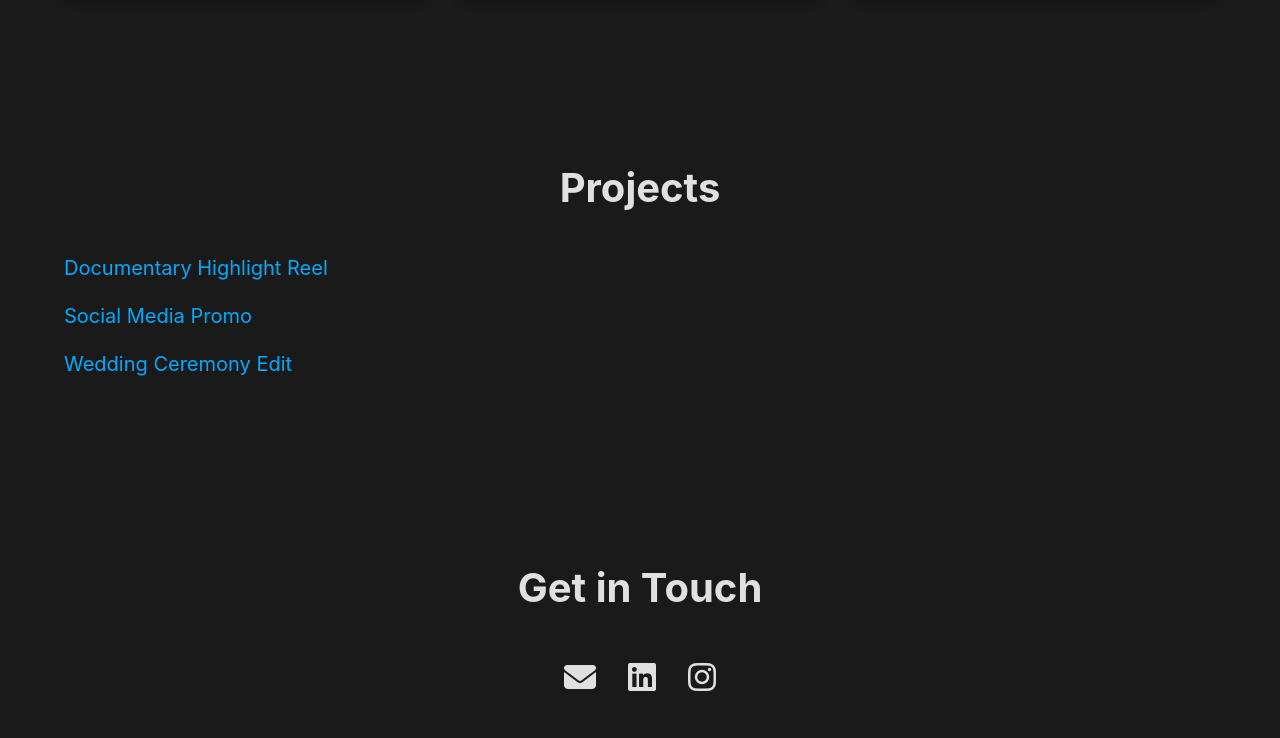
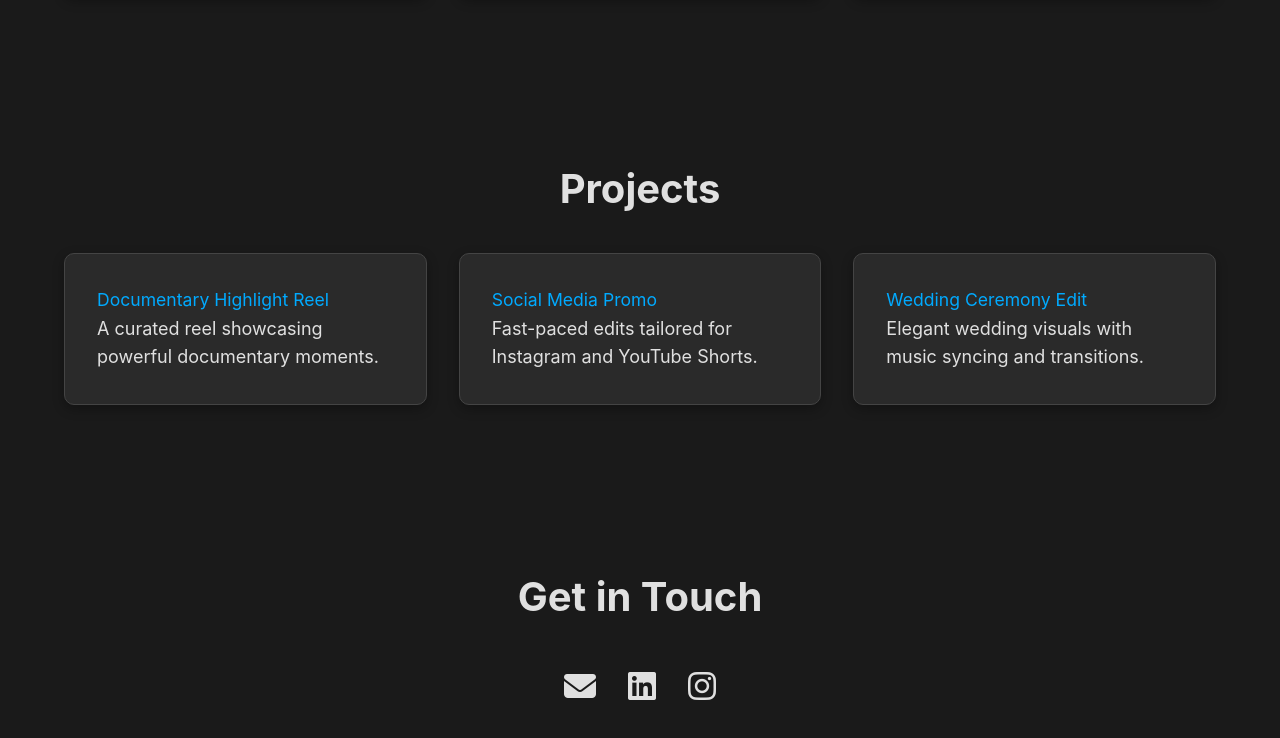
Before and after one commit to DeeppathakEdit/Deeppathak_Portfolio, a plain HTML site: page index.html in a window 1280 px wide. Shown: the part 1272-2010 px from the top of the page. Drawn offline with Linux system fonts and the light colour scheme.

Commit message:
Update index.html

```diff
--- a/index.html
+++ b/index.html
@@ -71,6 +71,7 @@
     }
 
     .theme-toggle {
+      margin-top: 0.5rem;
       background: none;
       border: none;
       color: var(--fg);
@@ -149,14 +150,16 @@
       min-width: 300px;
     }
 
-    .skills-grid {
+    .skills-grid,
+    .projects-grid {
       display: grid;
       grid-template-columns: repeat(auto-fit, minmax(250px, 1fr));
       gap: 2rem;
       margin-top: 2rem;
     }
 
-    .skill-card {
+    .skill-card,
+    .project-card {
       background: var(--card-bg);
       padding: 2rem;
       border-radius: 10px;
@@ -165,29 +168,19 @@
       box-shadow: var(--shadow);
     }
 
-    .skill-card:hover {
+    .skill-card:hover,
+    .project-card:hover {
       border-color: var(--accent);
       transform: translateY(-5px);
     }
 
-    .projects-list {
-      list-style: none;
-      padding: 0;
-      margin-top: 2rem;
+    .project-card a {
+      color: var(--accent);
+      text-decoration: none;
+      font-size: 1.1rem;
     }
 
-    .projects-list li {
-      margin-bottom: 1rem;
-      font-size: 1.25rem;
-    }
-
-    .projects-list a {
-      color: var(--accent);
-      text-decoration: none;
-      transition: var(--transition);
-    }
-
-    .projects-list a:hover {
+    .project-card a:hover {
       text-decoration: underline;
     }
 
@@ -224,7 +217,8 @@
         font-size: 2rem;
       }
 
-      .hero-img, .about-img {
+      .hero-img,
+      .about-img {
         width: 150px;
         height: 150px;
       }
@@ -257,13 +251,13 @@
       <p>Editing long and short videos with everything in between.</p>
     </div>
     <div class="hero-img">
-      <img src="https://github.com/DeeppathakEdit/Deeppathak_Portfolio/blob/main/images/deeppathak.jpeg" ;" alt="Deep Pathak Profile">
+      <img src="https://github.com/DeeppathakEdit/Deeppathak_Portfolio/blob/main/images/logologo.webp" ;" alt="Deep Pathak Profile">
     </div>
   </section>
 
   <section id="about" class="about">
     <div class="about-img">
-      <img src="https://github.com/DeeppathakEdit/Deeppathak_Portfolio/blob/main/images/deeppathak.jpeg" ;" alt="About Deep Pathak">
+      <img src="https://github.com/DeeppathakEdit/Deeppathak_Portfolio/blob/main/images/deeppathak.jpeg";" alt="About Deep Pathak">
     </div>
     <div class="about-text">
       <h2>About Me</h2>
@@ -291,11 +285,20 @@
 
   <section id="projects">
     <h2>Projects</h2>
-    <ul class="projects-list">
-      <li><a href="https://www.youtube.com" target="_blank">Documentary Highlight Reel</a></li>
-      <li><a href="https://www.youtube.com" target="_blank">Social Media Promo</a></li>
-      <li><a href="https://www.youtube.com" target="_blank">Wedding Ceremony Edit</a></li>
-    </ul>
+    <div class="projects-grid">
+      <div class="project-card">
+        <a href="https://www.youtube.com" target="_blank">Documentary Highlight Reel</a>
+        <p>A curated reel showcasing powerful documentary moments.</p>
+      </div>
+      <div class="project-card">
+        <a href="https://www.youtube.com" target="_blank">Social Media Promo</a>
+        <p>Fast-paced edits tailored for Instagram and YouTube Shorts.</p>
+      </div>
+      <div class="project-card">
+        <a href="https://www.youtube.com" target="_blank">Wedding Ceremony Edit</a>
+        <p>Elegant wedding visuals with music syncing and transitions.</p>
+      </div>
+    </div>
   </section>
 
   <section id="contact" class="contact">
```
